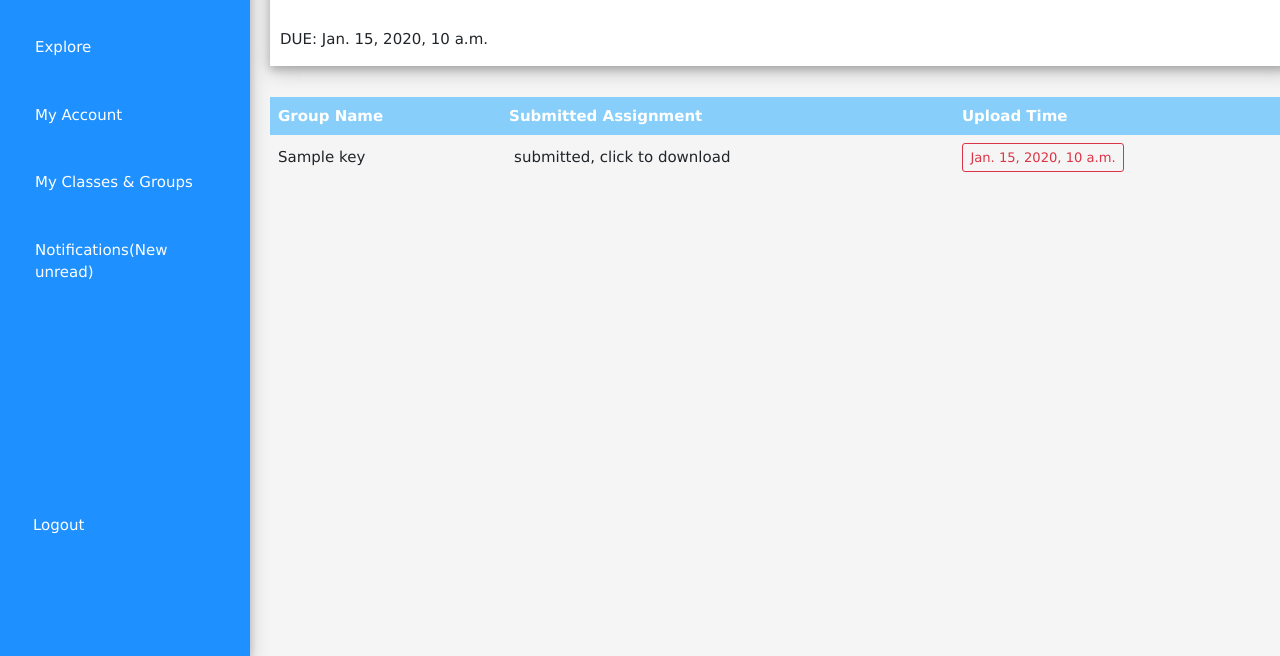
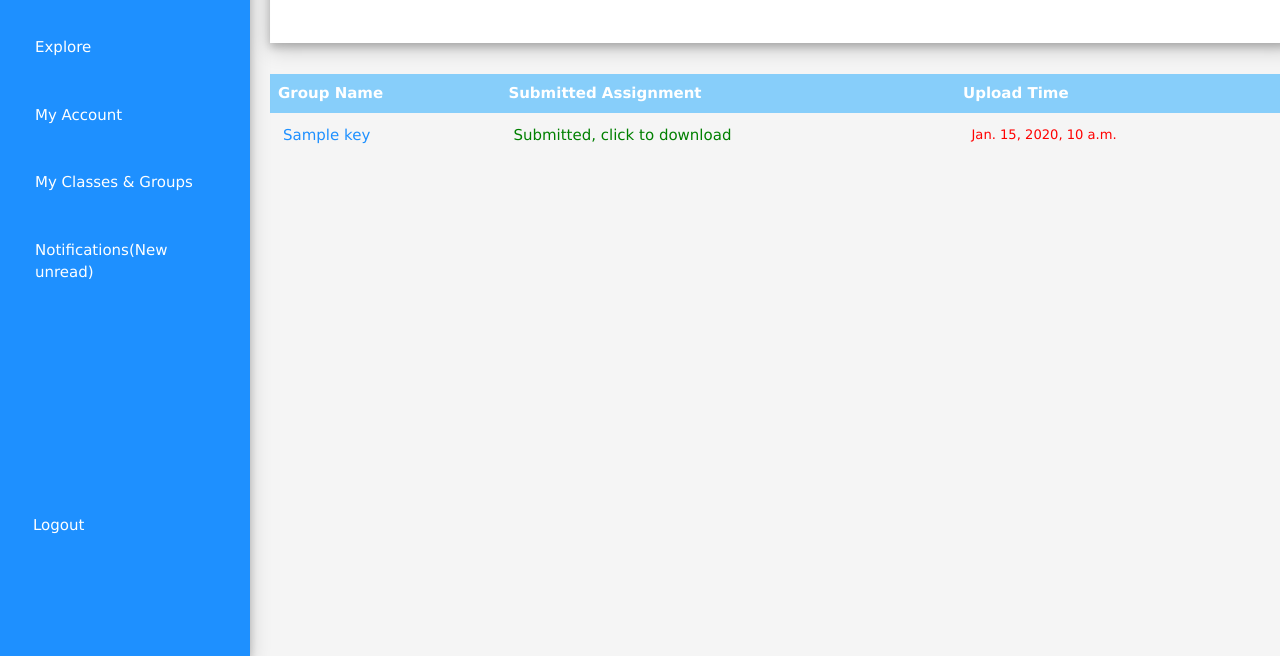
Before and after one commit to beyoglubora/Squad, a Django app: template templates/assignment_detail_instructor.html in a window 1280 px wide. Shown: the part 144-800 px from the top of the page. Run offline with Django 3.2, Linux system fonts and the light colour scheme; tables that the repository leaves empty hold one stand-in row (values such as "Sample post"); the template is opened without the code that fills it: values that come from a table or form of the project are taken from there, most other values are stand-ins (such as "Sample title", 1, 10 or a date in 2020); some libraries are stand-ins or nearby versions.

Commit message:
more restyling of assignments

```diff
--- a/templates/assignment_detail_instructor.html
+++ b/templates/assignment_detail_instructor.html
@@ -15,7 +15,6 @@
     <br>
     <hr id="underline" style="width:50px;border:5px solid lightskyblue" class="w3-round">
     <br>
-    <span> DUE: {{ assignment_ins.due_date }}</span>
 </div>
 <table>
     <thead>
@@ -30,23 +29,23 @@
             {% if value %}
             <tr>
                 <td>
-                    <span> {{ key.group_name }} </span>
+                    <span><a style="color: dodgerblue" href="../../../groups/{{ key.group_id }}">{{ key.group_name }} </a></span>
                 </td>
                 <td>
-                    <span> <a href="{{ value.student_upload_instance.upload_file.url }}" title="{{ value.student_upload_instance.description }}">submitted, click to download</a> </span>
+                    <span> <a style="color: green" href="{{ value.student_upload_instance.upload_file.url }}" title="{{ value.student_upload_instance.description }}">Submitted, click to download</a> </span>
                 </td>
                 <td>
                     {% if value.upload_time < assignment_ins.due_date %}
-                        <span class="btn btn-outline-success btn-sm"> {{ value.upload_time }}</span>
+                        <span style="color:green" class="btn btn-sm"> {{ value.upload_time }}</span>
                     {% else %}
-                        <span class="btn btn-outline-danger btn-sm"> {{ value.upload_time }}</span>
+                        <span style="color: red" class="btn btn-sm"> {{ value.upload_time }}</span>
                     {% endif %}
                 </td>
             </tr>
             {% else %}
             <tr>
                 <td>
-                    <span> {{ key.group_name }} </span>
+                    <span><a style="color: dodgerblue" href="../../../groups/{{ key.group_id }}">{{ key.group_name }} </a></span>
                 </td>
                 <td>
                     <span> They didn't upload assignment yet </span>
--- a/templates/assignment_in_group.html
+++ b/templates/assignment_in_group.html
@@ -71,7 +71,7 @@
                 </td>
                 {% if value %}
                     <td>
-                        <span> <a class="btn btn-success btn-sm" href="{{ value.student_upload_instance.upload_file.url }}" title="{{ value.student_upload_instance.description }}">submitted, click to download</a> </span>
+                        <span> <a class="btn btn-success btn-sm" href="{{ value.student_upload_instance.upload_file.url }}" title="{{ value.student_upload_instance.description }}">Submitted, click to download</a> </span>
                     </td>
                     <td>
 
--- a/templates/class_details.html
+++ b/templates/class_details.html
@@ -719,7 +719,7 @@
                             {% for assignment in assignments %}
                                 <tr>
                                     <td>
-                                        <a href="../../assignment/detail/{{ assignment.assignment_id }}"> {{ assignment.subject }} </a>
+                                        <a style="color: dodgerblue" href="../../assignment/detail/{{ assignment.assignment_id }}"> {{ assignment.subject }} </a>
                                     </td>
                                     <td>
                                         <span> {{ assignment.due_date }} </span>
@@ -773,9 +773,9 @@
                             </td>
                             <td>
                                 {% if time_now < key.due_date  %}
-                                    <span class="btn btn-outline-secondary btn-sm">{{ key.due_date }}</span>
+                                    <span class="btn btn-sm">{{ key.due_date }}</span>
                                 {% else %}
-                                    <span class="btn btn-outline-danger btn-sm" >{{ key.due_date }}</span>
+                                    <span class="btn btn-sm" style="color:red;">{{ key.due_date }}</span>
                                 {% endif %}
                             </td>
                             {% if value %}
```
